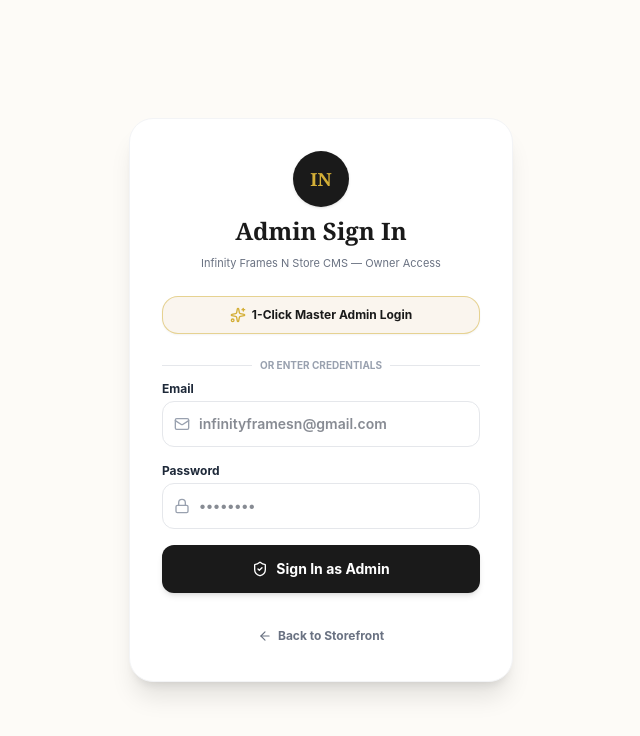
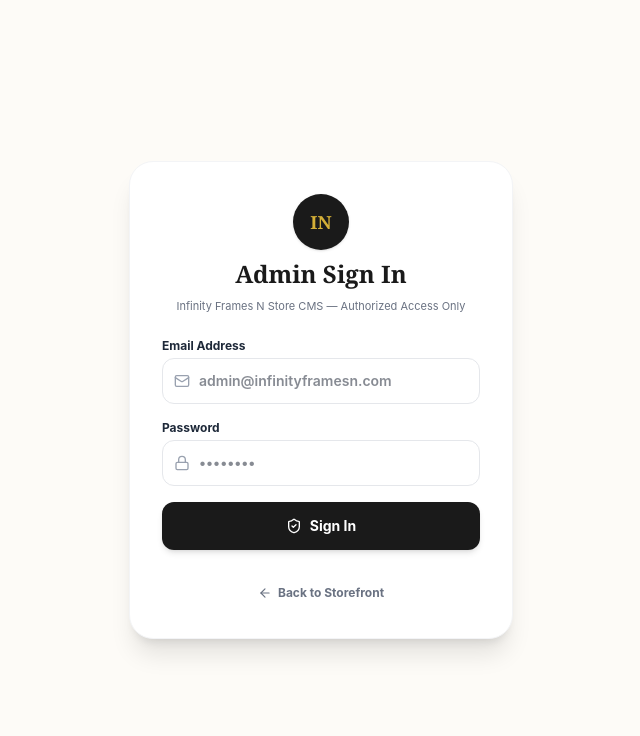
Before and after one commit to neelhari/infinity-frames_n, a React (Vite) app: page /admin/login in a window 1280 px wide. Shown: the top 736 px of the page, without its empty margins (319-959 px from the left). Built offline with nearby package versions, Linux system fonts and the light colour scheme; no server answers; the database is empty.

Commit message:
Remove 1-Click Master Admin Login button, enforce secure password login on /admin

```diff
--- a/src/admin/AdminLogin.jsx
+++ b/src/admin/AdminLogin.jsx
@@ -1,11 +1,11 @@
 import React, { useState } from 'react';
 import { Navigate, useLocation, useNavigate, Link } from 'react-router-dom';
-import { Lock, Mail, Loader2, ShieldCheck, Sparkles, ArrowLeft } from 'lucide-react';
+import { Lock, Mail, Loader2, ShieldCheck, ArrowLeft } from 'lucide-react';
 import { useAdminAuth } from '../context/AdminAuthContext';
 import { BRAND } from '../config/brand';
 
 export default function AdminLogin() {
-  const { isAdmin, signIn, loginAsMasterAdmin } = useAdminAuth();
+  const { isAdmin, signIn } = useAdminAuth();
   const location = useLocation();
   const navigate = useNavigate();
 
@@ -36,15 +36,9 @@ export default function AdminLogin() {
     setSubmitting(false);
 
     if (!result.success) {
-      setError(result.message || 'Sign in failed. Check your email and password.');
+      setError(result.message || 'Invalid admin credentials.');
       return;
     }
-    navigate(location.state?.from?.pathname || '/admin', { replace: true });
-  };
-
-  // Instant 1-Click Master Login for Store Owner
-  const handleQuickFill = () => {
-    loginAsMasterAdmin();
     navigate(location.state?.from?.pathname || '/admin', { replace: true });
   };
 
@@ -56,28 +50,12 @@ export default function AdminLogin() {
             {BRAND.name?.slice(0, 2)?.toUpperCase() || 'IF'}
           </div>
           <h1 className="font-serif text-xl sm:text-2xl font-bold text-[#1A1A1A]">Admin Sign In</h1>
-          <p className="text-[11px] text-gray-500">{BRAND.name} Store CMS — Owner Access</p>
-        </div>
-
-        {/* 1-Click Master Admin Login Button */}
-        <button
-          type="button"
-          onClick={handleQuickFill}
-          className="w-full bg-[#FAF5EE] hover:bg-[#F3EAE0] border border-[#D4AF37]/50 text-[#1A1A1A] py-2.5 px-3 rounded-2xl text-xs font-bold flex items-center justify-center gap-1.5 transition-all shadow-xs cursor-pointer"
-        >
-          <Sparkles className="w-4 h-4 text-[#D4AF37]" />
-          <span>1-Click Master Admin Login</span>
-        </button>
-
-        <div className="flex items-center gap-2 my-2">
-          <div className="flex-1 h-px bg-gray-200" />
-          <span className="text-[10px] text-gray-400 font-bold uppercase">or enter credentials</span>
-          <div className="flex-1 h-px bg-gray-200" />
+          <p className="text-[11px] text-gray-500">{BRAND.name} Store CMS — Authorized Access Only</p>
         </div>
 
         <form onSubmit={handleSubmit} className="space-y-4 text-xs">
           <div>
-            <label className="block font-bold text-gray-800 mb-1">Email</label>
+            <label className="block font-bold text-gray-800 mb-1">Email Address</label>
             <div className="relative">
               <Mail className="w-4 h-4 text-gray-400 absolute left-3 top-1/2 -translate-y-1/2" />
               <input
@@ -87,7 +65,7 @@ export default function AdminLogin() {
                 autoCorrect="off"
                 value={email}
                 onChange={(e) => setEmail(e.target.value)}
-                placeholder="infinityframesn@gmail.com"
+                placeholder="admin@infinityframesn.com"
                 className="w-full pl-9 pr-3 py-3 text-xs sm:text-sm font-semibold text-gray-900 rounded-xl border border-gray-200 focus:border-[#1A1A1A] focus:outline-none"
               />
             </div>
@@ -121,7 +99,7 @@ export default function AdminLogin() {
             className="w-full bg-[#1A1A1A] hover:bg-[#0A0A0A] disabled:opacity-60 text-white py-3.5 rounded-xl font-bold flex items-center justify-center gap-2 shadow-md transition-all cursor-pointer text-xs sm:text-sm"
           >
             {submitting ? <Loader2 className="w-4 h-4 animate-spin" /> : <ShieldCheck className="w-4 h-4" />}
-            <span>{submitting ? 'Signing In...' : 'Sign In as Admin'}</span>
+            <span>{submitting ? 'Signing In...' : 'Sign In'}</span>
           </button>
         </form>
 
--- a/src/context/AdminAuthContext.jsx
+++ b/src/context/AdminAuthContext.jsx
@@ -130,15 +130,6 @@ export function AdminAuthProvider({ children }) {
     }
   };
 
-  const loginAsMasterAdmin = () => {
-    const adminObj = { email: 'infinityframesn@gmail.com', role: 'admin' };
-    setIsAdmin(true);
-    setUser(adminObj);
-    localStorage.setItem('infinity_admin_auth', 'true');
-    localStorage.setItem('infinity_admin_user', JSON.stringify(adminObj));
-    return { success: true };
-  };
-
   const signOut = async () => {
     localStorage.removeItem('infinity_admin_auth');
     localStorage.removeItem('infinity_admin_user');
@@ -159,7 +150,6 @@ export function AdminAuthProvider({ children }) {
         user,
         loading,
         signIn,
-        loginAsMasterAdmin,
         signOut,
         supabaseConfigured: true,
       }}
```
